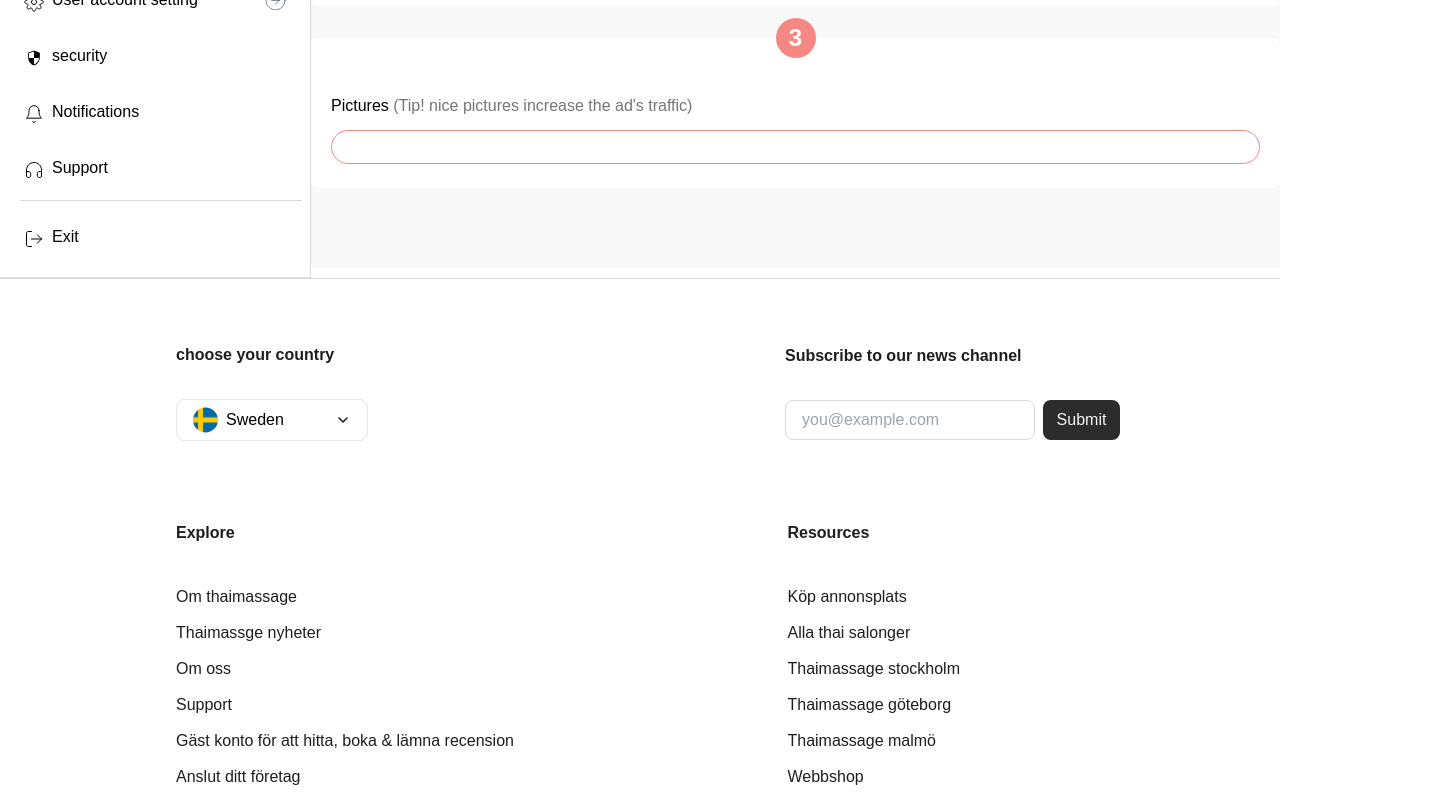
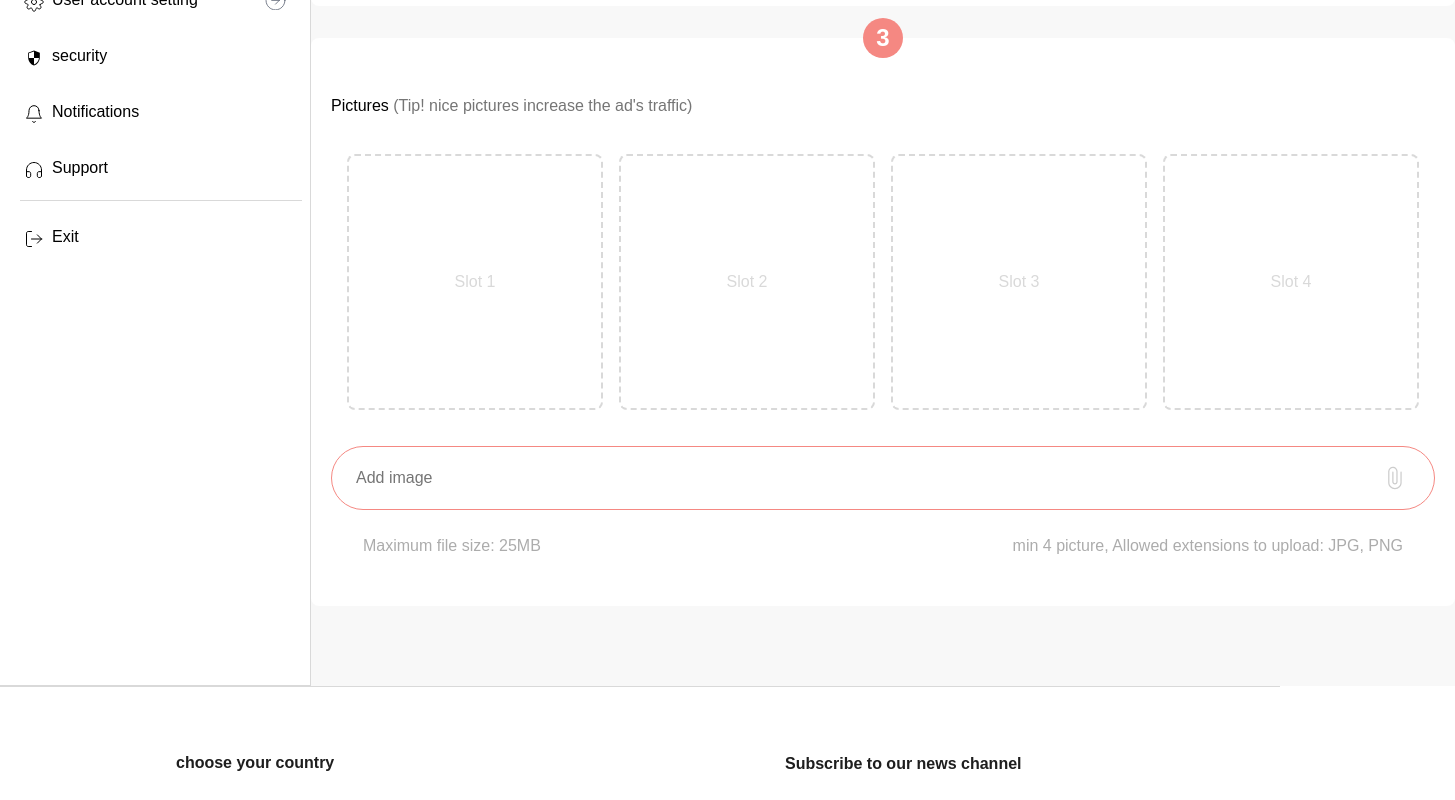
Before and after one commit to aliakbarzn/hooman, a Next.js app: page /en/dashboard/profile in a window 1280 px wide. Shown: the part 800-1600 px from the top of the page, 1455 px wide, since content can reach past the window. Built offline with nearby package versions, Linux system fonts and the light colour scheme.

Commit message:
feat : add upload image

```diff
--- a/src/app/[locale]/dashboard/profile/page.tsx
+++ b/src/app/[locale]/dashboard/profile/page.tsx
@@ -1,12 +1,41 @@
+'use client'
+
 import Image from 'next/image'
-import React from 'react'
+import React, { useRef, useState } from 'react'
 import profPic from '@/assets/images/dashboard/notifications/user-profile.png'
-import { IconPencil, PlusIcon } from '@/assets/icons'
+import { IconPencil, PaperClipIcon, PlusIcon } from '@/assets/icons'
 import { useTranslations } from 'next-intl'
 
 export default function page() {
+  const t = useTranslations('Dashboard.profile')
 
-  const t = useTranslations('Dashboard.profile')
+  const [fileError, setFileError] = useState<string | null>(null)
+  const [uploadedImages, setUploadedImages] = useState<string[]>([])
+  const fileInputRef = useRef<HTMLInputElement>(null)
+
+  const handleFileChange = (e: React.ChangeEvent<HTMLInputElement>) => {
+    const file = e.target.files?.[0]
+
+    if (file) {
+      if (file.size > 26_214_400) {
+        setFileError('Size')
+        return
+      }
+      if (!['image/png', 'image/jpg'].includes(file.type)) {
+        setFileError('Format')
+        return
+      }
+      setFileError(null)
+
+      const reader = new FileReader()
+      reader.onload = () => {
+        if (reader.result && uploadedImages.length < 4) {
+          setUploadedImages([...uploadedImages, reader.result.toString()])
+        }
+      }
+      reader.readAsDataURL(file)
+    }
+  }
 
   return (
     <div className='bg-[#F8F8F8]'>
@@ -22,7 +51,7 @@ export default function page() {
             </div>
           </div>
         </div>
-        {/* field salon/shop name */}
+        {/* field salon/shop name ( field 1 ) */}
         <div className="relative bg-white rounded-lg px-5 flex flex-col gap-3 pt-14 pb-10">
           <div className='profile-page-number'>
             1
@@ -30,7 +59,7 @@ export default function page() {
           <h4>{t('field1.inputTitle')}</h4>
           <input className='profile-page-input' type="text" placeholder={t('field1.placeholder')} />
         </div>
-        {/* field add items */}
+        {/* field add items ( field 2 ) */}
         <div className="relative bg-white rounded-lg px-5 flex flex-col gap-3 pt-14 pb-6">
           <div className='profile-page-number'>
             2
@@ -46,14 +75,40 @@ export default function page() {
             <h5 className="text-secondary font-semibold">{t('field2.button')}</h5>
           </button>
         </div>
-        {/* field pictures */}
+        {/* field pictures ( field 3 ) */}
         <div className="relative bg-white rounded-lg px-5 flex flex-col gap-3 pt-14 pb-6">
           <div className='profile-page-number'>
             3
           </div>
           <h4>{t('field3.title1')} <span className='text-blackC-light'>{t('field3.title2')}</span></h4>
-          <div className='profile-page-input'>
-            <input className='hidden' type="file" />
+          {/* Picture slots */}
+          <div className="flex items-center justify-between gap-4 my-6 px-4">
+            {Array.from({ length: 4 }).map((_, index) => (
+              <div
+                key={index}
+                className={`w-64 h-64 border-2 ${uploadedImages[index] ? 'border-primary' : 'border-dashed border-grayC'
+                  } flex items-center justify-center rounded-lg`}
+              >
+                {uploadedImages[index]
+                  ?
+                  <img src={uploadedImages[index]} alt={`Uploaded-${index + 1}`} className="w-full h-full object-cover rounded-lg" />
+                  :
+                  <span className="text-grayC">Slot {index + 1}</span>
+                }
+              </div>
+            ))}
+          </div>
+          <button
+            onClick={() => fileInputRef.current && fileInputRef.current.click()}
+            className="profile-page-input flex items-center justify-between hover:bg-rose-50 transition duration-200"
+          >
+            <h6 className="text-blackC-light">{t('field3.placeholder')}</h6>
+            <PaperClipIcon />
+            <input onChange={handleFileChange} accept='.png, .jpg' type="file" className="hidden" ref={fileInputRef} />
+          </button>
+          <div className="flex items-center justify-between mt-3 px-8 mb-6">
+            <h6 className={`${fileError === 'Size' ? 'text-primary font-bold' : 'text-[#acacac]'}`}>{t('field3.size')}</h6>
+            <h6 className={`${fileError === 'Format' ? 'text-primary font-bold' : 'text-[#acacac]'}`}>{t('field3.extensions')}</h6>
           </div>
         </div>
       </div>
--- a/src/assets/messages/en.json
+++ b/src/assets/messages/en.json
@@ -293,7 +293,7 @@
         "title2": "(Tip! nice pictures increase the ad's traffic)",
         "placeholder": "Add image",
         "size": "Maximum file size: 25MB",
-        "forma": "min 4 picture, Allowed extensions to upload: JPG, PNG"
+        "extensions": "min 4 picture, Allowed extensions to upload: JPG, PNG"
       }
     }
   },
--- a/src/sections/ticket/new-ticket.tsx
+++ b/src/sections/ticket/new-ticket.tsx
@@ -3,7 +3,7 @@ import { useTranslations } from 'next-intl';
 import React, { useRef, useState } from 'react';
 
 interface NewTicketProps {
-  handler: (v: string) => void;
+  handler: (value: string) => void;
 }
 
 export default function NewTicket({ handler }: NewTicketProps) {
@@ -16,10 +16,7 @@ export default function NewTicket({ handler }: NewTicketProps) {
   const [subjectCharactersCount, setSubjectCharactersCount] = useState(0) // State to store subject characters count
   const [descriptionCharactersCount, setDescriptionCharactersCount] = useState(0) // State to store description characters count
 
-  // Handlers
-  const openUploader = () => {
-    fileInputRef.current && fileInputRef.current.click();
-  };
+  // handlers
   const toggleCategoryDropdown = () => {
     setIsCategoryOpen((prev) => !prev);
   };
@@ -102,7 +99,7 @@ export default function NewTicket({ handler }: NewTicketProps) {
         <div className="flex flex-col gap-2">
           <h5>{t('title4')}</h5>
           <button
-            onClick={openUploader}
+            onClick={() => fileInputRef.current && fileInputRef.current.click()}
             className="p-2 border border-grayC rounded-lg flex items-center justify-between hover:bg-slate-50 transition duration-200"
           >
             <h6 className="text-blackC-light">{t('placeholder4')}</h6>
```
